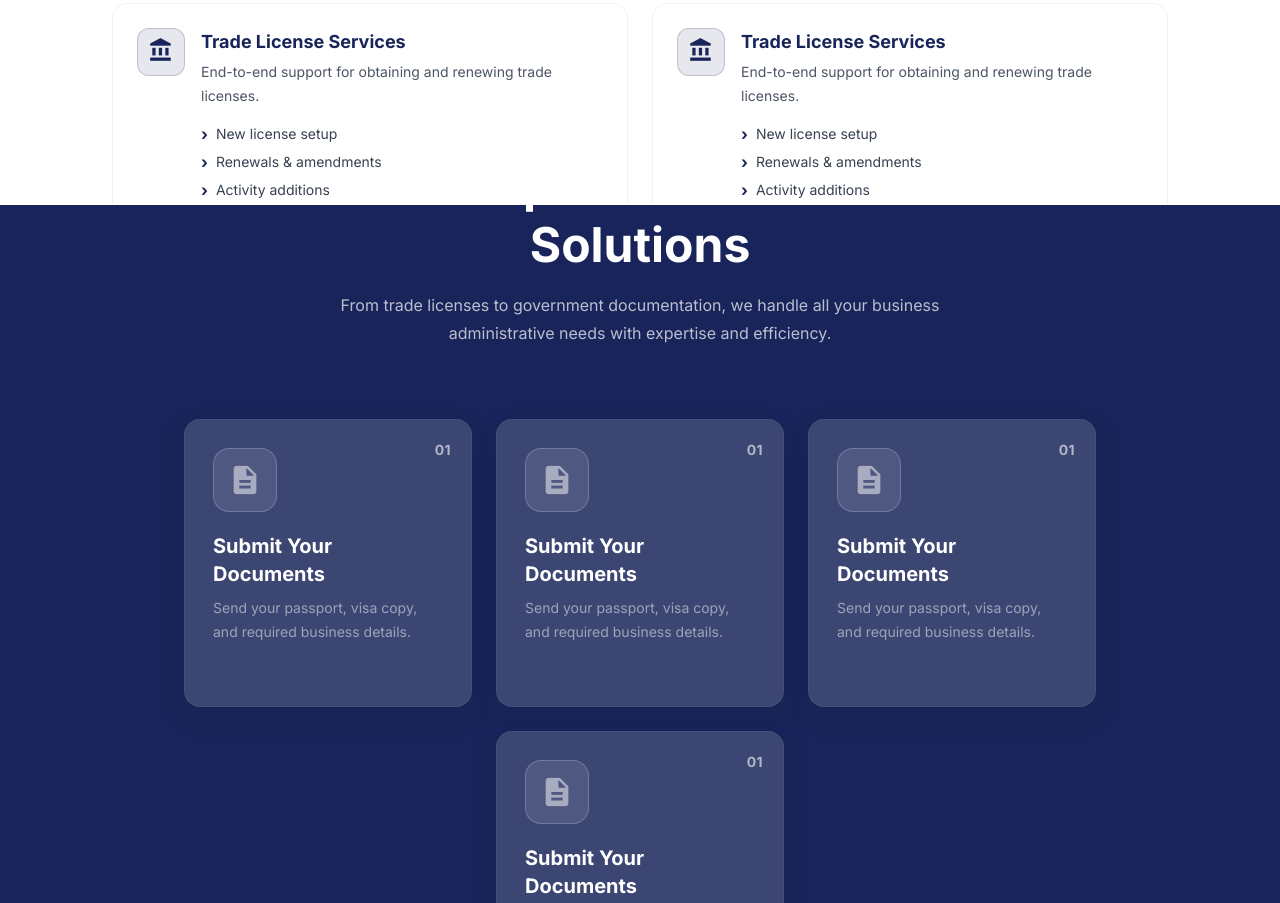
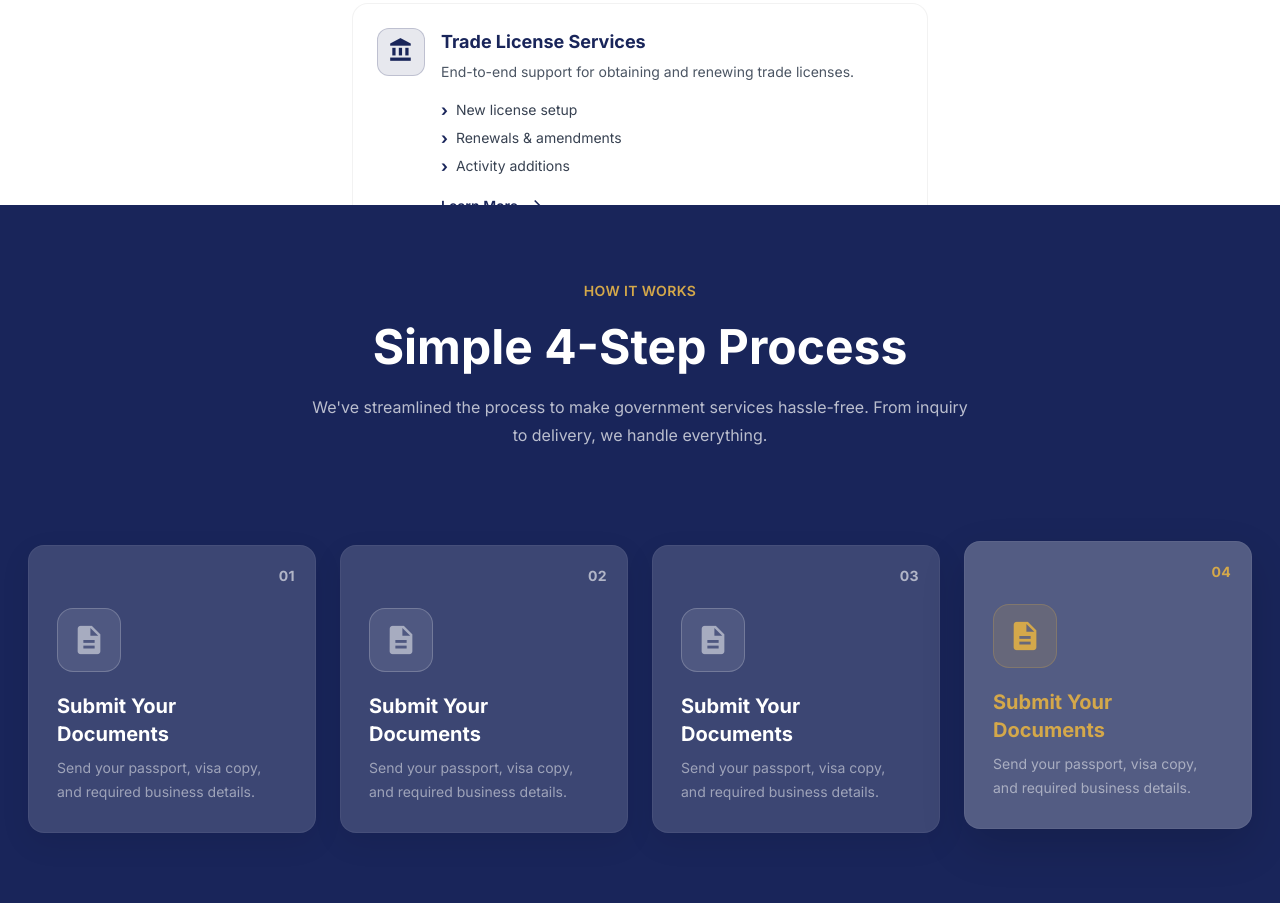
Before and after one commit to MZaFaRM/meknas, a website: page index.html in a window 1280 px wide. Shown: the part 1323-2226 px from the top of the page. Drawn offline with Linux system fonts and the light colour scheme.

Commit message:
feat: process responsive

```diff
--- a/index.html
+++ b/index.html
@@ -126,8 +126,8 @@
 				</div>
 			</div>
 			<div class="card-wrapper lg:px-14">
-				<div class="services-slider">
-					<div class="services-track">
+				<div class="slider">
+					<div class="slider__track">
 						<div class="service-card">
 							<div class="service-card__icon">
 								<span class="material-icons"
@@ -254,67 +254,79 @@
 		</section>
 		<section id="process" class="section--col">
 			<div class="section-heading section-heading--dark">
-				<p class="section-heading__eyebrow">OUR SERVICES</p>
+				<p class="section-heading__eyebrow">HOW IT WORKS</p>
 
 				<div class="section-heading__content">
 					<p class="section-heading__title">
-						Complete Business Solutions
+						Simple 4-Step Process
 					</p>
 					<p class="section-heading__subtitle">
-						From trade licenses to government documentation, we
-						handle all your business administrative needs with
-						expertise and efficiency.
+						We've streamlined the process to make government
+						services hassle-free. From inquiry to delivery, we
+						handle everything.
 					</p>
 				</div>
 			</div>
 			<div class="card-wrapper">
+				<div class="slider">
+					<div class="slider__track">
 						<div class="step-card">
 							<div class="step-card__num">01</div>
 							<div class="step-card__icon">
 								<span class="material-icons">description</span>
 							</div>
 
-					<p class="step-card__title">Submit Your Documents</p>
+							<p class="step-card__title">
+								Submit Your Documents
+							</p>
 							<p class="step-card__subtitle">
-						Send your passport, visa copy, and required business
-						details.
+								Send your passport, visa copy, and required
+								business details.
 							</p>
 						</div>
 						<div class="step-card">
-					<div class="step-card__num">01</div>
+							<div class="step-card__num">02</div>
 							<div class="step-card__icon">
 								<span class="material-icons">description</span>
 							</div>
 
-					<p class="step-card__title">Submit Your Documents</p>
+							<p class="step-card__title">
+								Submit Your Documents
+							</p>
 							<p class="step-card__subtitle">
-						Send your passport, visa copy, and required business
-						details.
+								Send your passport, visa copy, and required
+								business details.
 							</p>
 						</div>
 						<div class="step-card">
-					<div class="step-card__num">01</div>
+							<div class="step-card__num">03</div>
 							<div class="step-card__icon">
 								<span class="material-icons">description</span>
 							</div>
 
-					<p class="step-card__title">Submit Your Documents</p>
+							<p class="step-card__title">
+								Submit Your Documents
+							</p>
 							<p class="step-card__subtitle">
-						Send your passport, visa copy, and required business
-						details.
+								Send your passport, visa copy, and required
+								business details.
 							</p>
 						</div>
 						<div class="step-card">
-					<div class="step-card__num">01</div>
+							<div class="step-card__num">04</div>
 							<div class="step-card__icon">
 								<span class="material-icons">description</span>
 							</div>
 
-					<p class="step-card__title">Submit Your Documents</p>
+							<p class="step-card__title">
+								Submit Your Documents
+							</p>
 							<p class="step-card__subtitle">
-						Send your passport, visa copy, and required business
-						details.
+								Send your passport, visa copy, and required
+								business details.
 							</p>
+						</div>
+					</div>
 				</div>
 			</div>
 		</section>
@@ -454,5 +466,50 @@
 		burgerBtn.addEventListener("click", () => {
 			mobileMenu.classList.toggle("is-open");
 		});
+		document.querySelectorAll(".slider").forEach((slider) => {
+			const cards = slider.querySelectorAll(".service-card, .step-card");
+
+			let isHovering = false;
+
+			const setActive = (target) => {
+				cards.forEach((c) => c.classList.remove("is-active"));
+				target.classList.add("is-active");
+			};
+
+			const obs = new IntersectionObserver(
+				(entries) => {
+					if (isHovering) return;
+
+					let best = null;
+					for (const e of entries) {
+						if (
+							!best ||
+							e.intersectionRatio > best.intersectionRatio
+						)
+							best = e;
+					}
+
+					if (best && best.isIntersecting) setActive(best.target);
+				},
+				{
+					root: slider,
+					threshold: [0.35, 0.5, 0.65, 0.8],
+				},
+			);
+
+			cards.forEach((c) => obs.observe(c));
+
+			// Hover overrides is-active
+			cards.forEach((card) => {
+				card.addEventListener("mouseenter", () => {
+					isHovering = true;
+					setActive(card);
+				});
+
+				card.addEventListener("mouseleave", () => {
+					isHovering = false;
+				});
+			});
+		});
 	</script>
 </html>
--- a/src/styles.css
+++ b/src/styles.css
@@ -139,7 +139,6 @@ mobile-menu__nav a {
 section {
 	height: calc(100svh - var(--nav-height));
 	@apply overflow-hidden;
-	@apply px-6 lg:px-14;
 	@apply py-8 lg:py-15;
 }
 
@@ -150,6 +149,7 @@ section {
 .section-heading {
 	@apply flex flex-col items-center text-center;
 	@apply gap-y-3 lg:gap-y-4;
+	@apply px-6 lg:px-14;
 	@apply w-full;
 }
 /* eyebrow */
@@ -192,6 +192,48 @@ section {
 
 .card-wrapper {
 	@apply mt-18 flex flex-wrap justify-center gap-6 w-full mx-auto;
+}
+
+/* MOBILE: swipe slider */
+.slider {
+	@apply w-full px-6 py-6;
+	overflow-x: auto;
+	overflow-y: hidden;
+	scroll-snap-type: x mandatory;
+	scroll-snap-stop: always;
+	-webkit-overflow-scrolling: touch;
+	scrollbar-width: none;
+	scroll-padding-left: 24px;
+	scroll-padding-right: 24px;
+}
+
+.slider::-webkit-scrollbar {
+	display: none;
+}
+
+.slider__track {
+	@apply flex gap-6;
+	width: max-content;
+}
+
+.slider__track > * {
+	scroll-snap-align: start;
+	flex: 0 0 auto;
+	scroll-snap-align: start;
+	scroll-snap-stop: always;
+}
+
+/* DESKTOP: normal layout */
+@media (min-width: 1024px) {
+	.slider {
+		overflow: visible;
+	}
+
+	.slider__track {
+		@apply flex flex-wrap justify-center;
+		width: 100%;
+		padding: 0;
+	}
 }
 
 #hero {
@@ -375,52 +417,16 @@ section {
 	@apply p-6;
 	@apply transition-all duration-300 ease-out;
 	@apply flex gap-4;
-	@apply w-xl;
 }
 
-/* MOBILE: slider */
-.services-slider {
-	@apply py-12 w-full;
-	overflow-x: auto;
-	overflow-y: hidden;
-	-webkit-overflow-scrolling: touch;
+.slider__track .service-card {
+	@apply w-[360px] lg:w-xl;
+	flex: 0 0 auto;
 }
 
-.services-slider::-webkit-scrollbar {
-	display: none;
-}
-.services-slider {
-	scrollbar-width: none;
-}
-
-.services-track {
-	@apply flex gap-6 px-6;
-	width: max-content;
-}
-
-.services-track .service-card {
-	scroll-snap-align: start;
-	@apply w-[340px];
-}
-
-/* DESKTOP: normal grid */
-@media (min-width: 1024px) {
-	.services-slider {
-		overflow: visible;
-	}
-
-	.services-track {
-		@apply grid grid-cols-2 gap-6 px-0;
-		width: 100%;
-	}
-
-	.services-track .service-card {
-		@apply w-full;
-	}
-}
-
-.service-card:hover {
-	@apply -translate-y-1 shadow-[0_18px_45px_rgba(0,0,0,0.14)];
+.service-card.is-active {
+	@apply -translate-y-1 shadow-[0_12px_30px_rgba(0,0,0,0.10)];
+	@apply: lg:shadow-[0_18px_45px_rgba(0,0,0,0.14)];
 }
 
 /* icon block */
@@ -451,12 +457,12 @@ section {
 	opacity: 0.6;
 }
 
-.service-card:hover .service-card__icon {
+.service-card.is-active .service-card__icon {
 	@apply bg-accent/15 text-accent;
 	@apply border-accent/25;
 }
 
-.service-card:hover .service-card__icon::after {
+.service-card.is-active .service-card__icon::after {
 	transform: translateX(80%);
 	opacity: 0.9;
 }
@@ -475,7 +481,7 @@ section {
 	@apply text-lg font-bold text-primary;
 }
 
-.service-card:hover .service-card__title {
+.service-card.is-active .service-card__title {
 	@apply text-accent;
 }
 
@@ -498,7 +504,7 @@ section {
 	@apply transition-colors duration-300 ease-out;
 }
 
-.service-card:hover .service-card__list li::before {
+.service-card.is-active .service-card__list li::before {
 	@apply text-accent;
 }
 
@@ -509,16 +515,12 @@ section {
 	@apply transition-all duration-300;
 }
 
-.service-card:hover .service-card__btn {
+.service-card.is-active .service-card__btn {
 	@apply text-accent;
 }
 
 .service-card__btn span {
 	@apply text-[18px] transition-transform duration-300;
-}
-
-.service-card__btn:hover span {
-	transform: translateX(4px);
 }
 
 #process {
@@ -529,13 +531,19 @@ section {
 	@apply rounded-2xl border border-white/5 p-7;
 	@apply shadow-[0_10px_30px_rgba(0,0,0,0.08)];
 	@apply transition-all duration-300 ease-out;
-	@apply w-72 aspect-square;
+	@apply aspect-square;
 	@apply relative;
+	@apply flex flex-col;
 
 	background: color-mix(in srgb, var(--color-primary) 85%, white);
 }
 
-.step-card:hover {
+.slider__track .step-card {
+	@apply w-[320px] lg:w-72;
+	flex: 0 0 auto;
+}
+
+.step-card.is-active {
 	@apply -translate-y-1 shadow-[0_18px_45px_rgba(0,0,0,0.14)];
 	background: color-mix(in srgb, var(--color-primary) 75%, white);
 }
@@ -548,12 +556,13 @@ section {
 }
 
 /* on hover, accent */
-.step-card:hover .step-card__num {
+.step-card.is-active .step-card__num {
 	@apply text-accent;
 }
 
 /* big icon */
 .step-card__icon {
+	@apply mt-auto;
 	@apply w-16 h-16 rounded-2xl;
 	@apply bg-white/10 border border-white/20 text-white/50;
 	@apply flex items-center justify-center;
@@ -579,12 +588,12 @@ section {
 	opacity: 0.65;
 }
 
-.step-card:hover .step-card__icon::after {
+.step-card.is-active .step-card__icon::after {
 	transform: translateX(80%);
 	opacity: 0.95;
 }
 
-.step-card:hover .step-card__icon {
+.step-card.is-active .step-card__icon {
 	@apply bg-accent/15 border-accent/25 text-accent;
 }
 
@@ -598,7 +607,7 @@ section {
 	@apply transition-colors duration-300 ease-out;
 }
 
-.step-card:hover .step-card__title {
+.step-card.is-active .step-card__title {
 	@apply text-accent;
 }
 
```
Also changed, not shown: src/output.css. Lines whose indentation alone changed are shown as unchanged.
